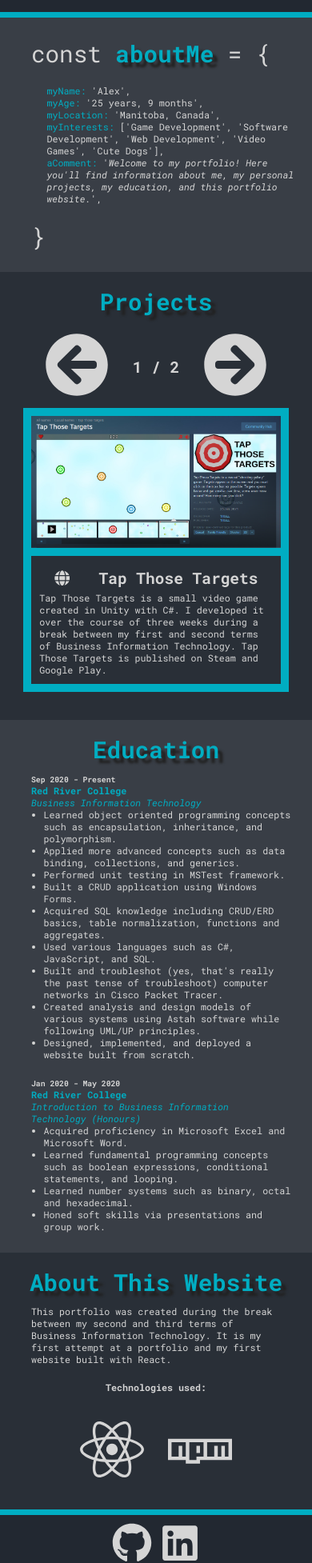
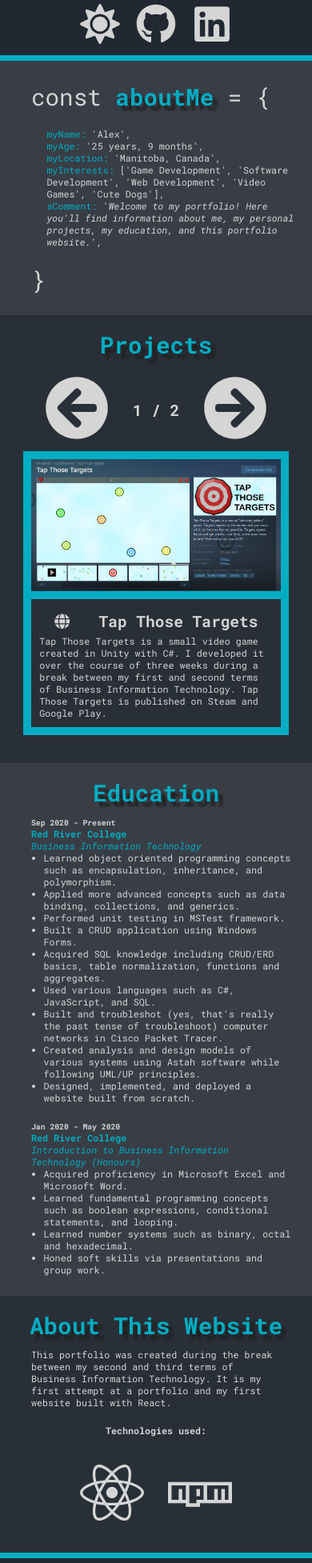
Before and after one commit to TritoLL/react-portfolio, a React (Create React App) app: page / in a window 390 px wide. Shown: the part 46-2000 px from the top of the page at 80% size. Built offline with nearby package versions, Linux system fonts and the light colour scheme.

Commit message:
mobile styling for icons in header/footer

```diff
--- a/src/components/Footer.js
+++ b/src/components/Footer.js
@@ -1,7 +1,7 @@
 import React from "react";
 import IconLinks from "./IconLinks";
 import styled from "styled-components";
-import { HeaderFooter } from "../styles/CustomStyles";
+import { HeaderFooter, MobileIconsContainer } from "../styles/CustomStyles";
 
 const CustomFooter = styled(HeaderFooter)`
     border-top: 7px solid ${(props) => props.theme.border};
@@ -10,7 +10,9 @@ const CustomFooter = styled(HeaderFooter)`
 const Footer = () => {
     return (
         <CustomFooter as="footer">
-            <IconLinks />
+            <MobileIconsContainer>
+                <IconLinks />
+            </MobileIconsContainer>
         </CustomFooter>
     );
 };
--- a/src/components/Header.js
+++ b/src/components/Header.js
@@ -2,7 +2,7 @@ import React from "react";
 import IconLinks from "./IconLinks";
 import ThemeToggler from "./ThemeToggler";
 import styled from "styled-components";
-import { DivNoMobile, HeaderFooter } from "../styles/CustomStyles";
+import { HeaderFooter, MobileIconsContainer } from "../styles/CustomStyles";
 
 const CustomHeader = styled(HeaderFooter)`
     border-bottom: 7px solid ${(props) => props.theme.border};
@@ -15,10 +15,10 @@ const Header = ({ theme, toggleTheme }) => {
             <h2>
                 <i>(but "Alex" will do.)</i>
             </h2>
-            <DivNoMobile>
+            <MobileIconsContainer>
                 <ThemeToggler theme={theme} toggleTheme={toggleTheme} />
                 <IconLinks />
-            </DivNoMobile>
+            </MobileIconsContainer>
         </CustomHeader>
     );
 };
--- a/src/components/IconLinks.js
+++ b/src/components/IconLinks.js
@@ -2,7 +2,9 @@ import { FaLinkedin, FaGithub } from "react-icons/fa";
 import styled from "styled-components";
 
 const PaddedLink = styled.a`
-    padding: 0px 5px;
+    @media (min-width: 768px) {
+        padding: 0px 5px;
+    }
 `;
 
 const IconLinks = ({ iconSize = 50 }) => (
--- a/src/styles/CustomStyles.js
+++ b/src/styles/CustomStyles.js
@@ -52,3 +52,15 @@ export const HeaderFooter = styled.header`
     width: 100%;
     margin: 0 auto;
 `;
+
+export const MobileIconsContainer = styled.div`
+    @media (max-width: 768px) {
+        display: flex;
+        justify-content: center;
+        align-items: center;
+
+        svg {
+            padding: 0px 10px;
+        }
+    }
+`;
```
